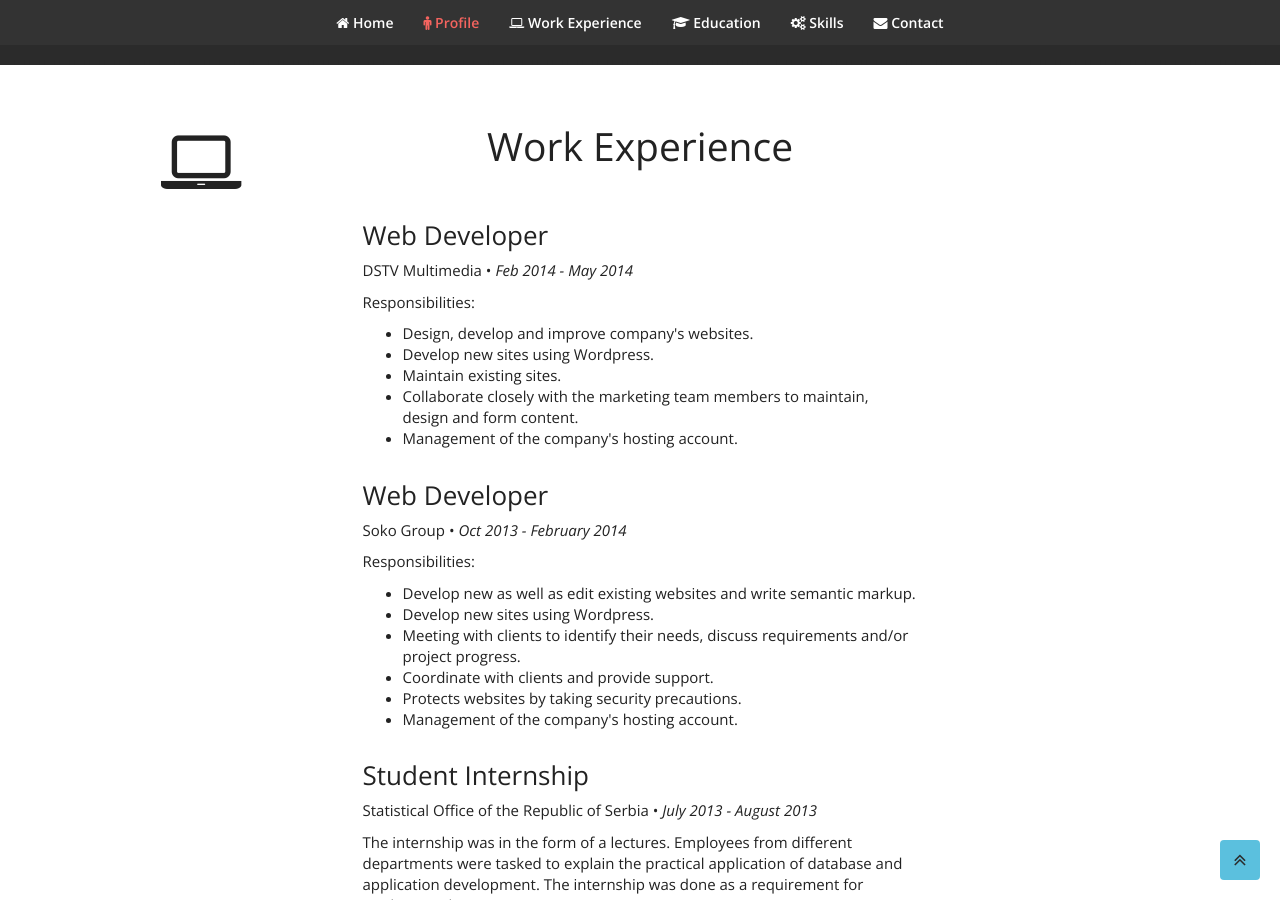
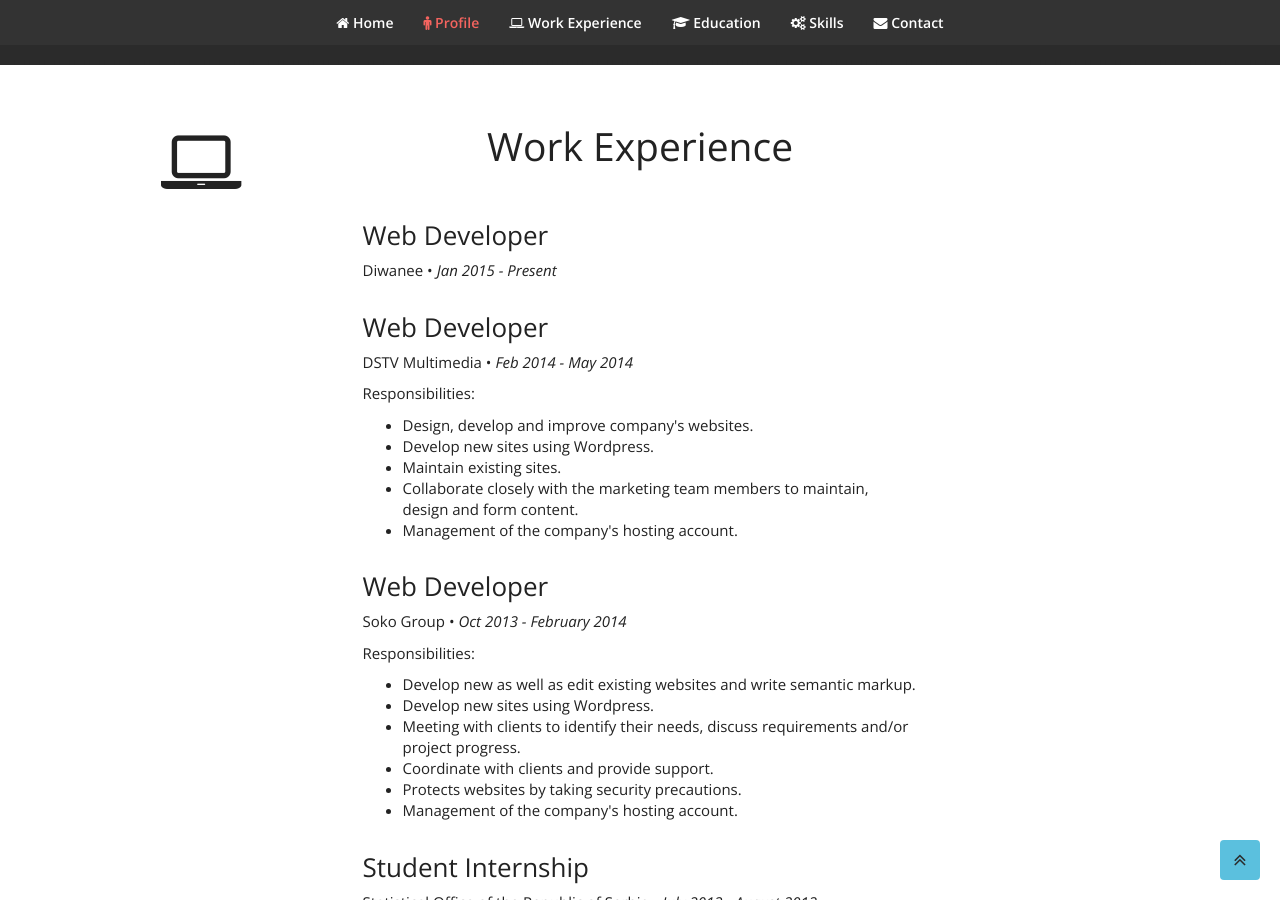
Before and after one commit to dnjs0309/resume, a Jekyll site: the page built from index.html, in a window 1280 px wide and 900 px high, scrolled down 1735 px. Built offline with Jekyll 4.4.1, drawn with Linux system fonts in a browser that asks for light colours; nearby versions of some CDN libraries.

Commit message:
Add new job in experience section

```diff
--- a/_includes/experience.html
+++ b/_includes/experience.html
@@ -10,6 +10,15 @@
 				<h1>Work Experience</h1>
 			</div>
 		</div>
+
+		<div class="row">
+			<div class="col-md-3"></div>
+			<div class="col-md-6">
+				<h3>Web Developer</h3>
+				<p class="info">Diwanee<span> •</span> <em class="date">Jan 2015 - Present</em></p>
+			</div>
+		</div>
+
 		<div class="row">
 			<div class="col-md-3"></div>
 			<div class="col-md-6">
```
